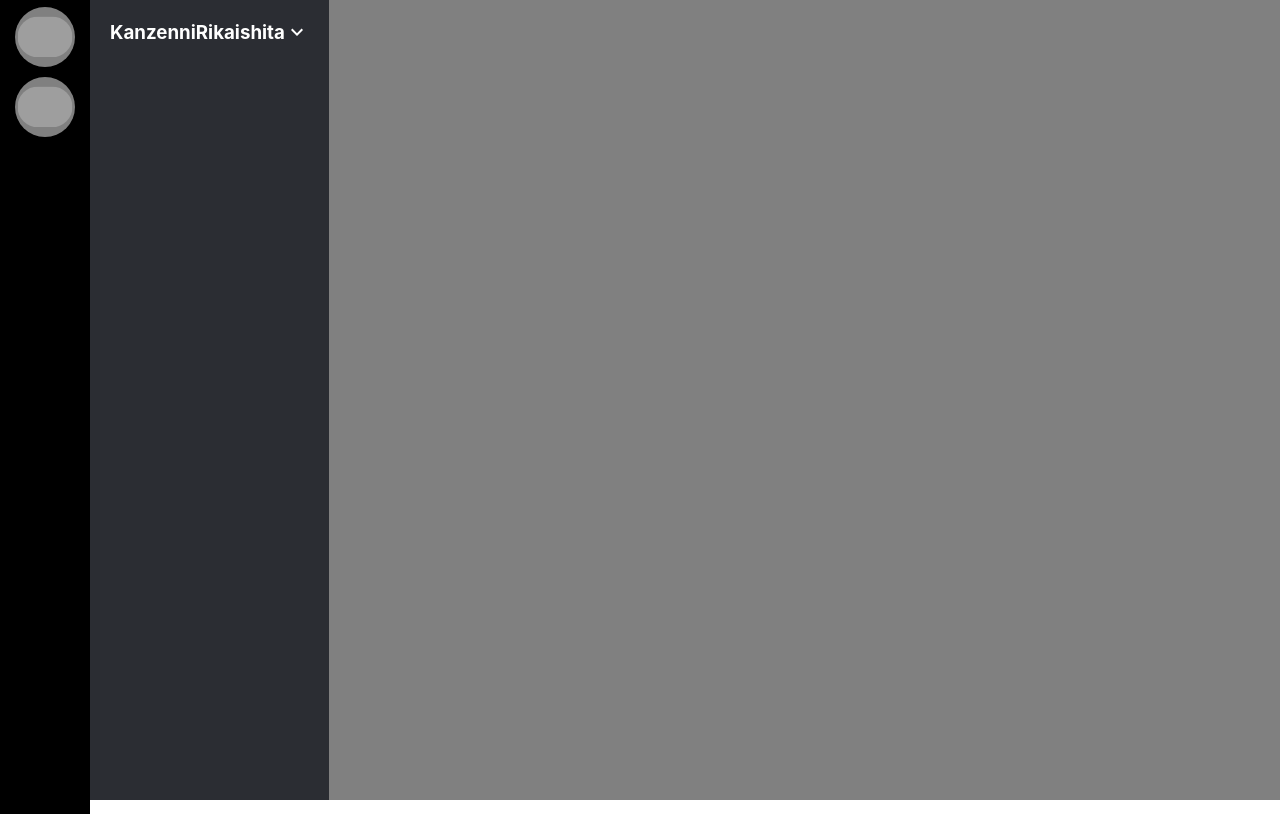
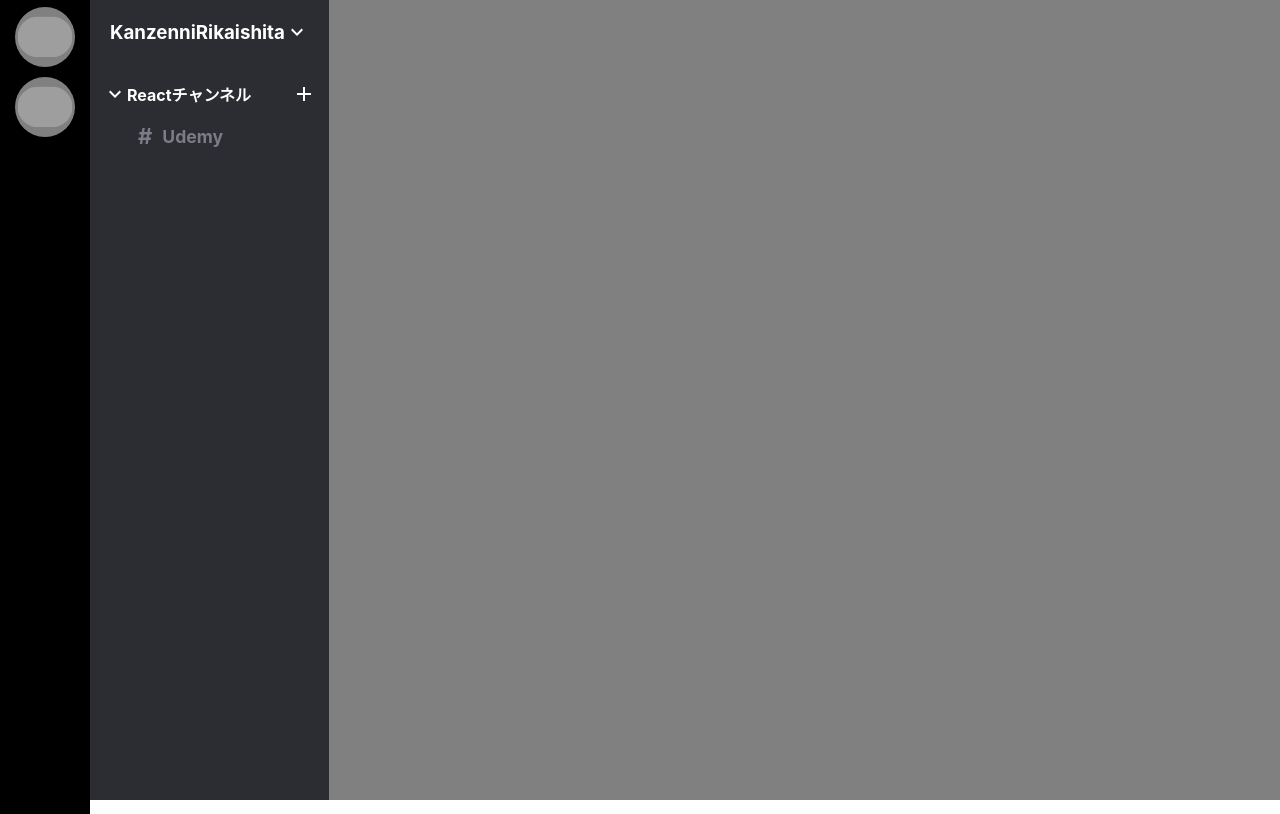
Before and after one commit to MIDO-ruby7/discord-clone, a React (Create React App) app: page / in a window 1280 px wide. Built offline with nearby package versions, Linux system fonts and the light colour scheme; grey boxes are pictures that could not be loaded.

Commit message:
sidebarchannel

```diff
--- a/src/components/sidebar/Sidebar.scss
+++ b/src/components/sidebar/Sidebar.scss
@@ -41,4 +41,19 @@
       padding: 20px;
     }
   }
+  .sidebarChanneles {
+    padding: 13px;
+
+    .sidebarChannelesHeader {
+      display: flex;
+      justify-content: space-between;
+      margin-top: 5px;
+      color: #ffffff;
+
+      .sidebarHeader {
+        display: flex;
+      }
+    }
+  }
+
 }
--- a/src/components/sidebar/Sidebar.tsx
+++ b/src/components/sidebar/Sidebar.tsx
@@ -1,6 +1,8 @@
 import React from 'react'
 import "./Sidebar.scss"
 import ExpandMoreIcon from '@mui/icons-material/ExpandMore';
+import AddIcon from '@mui/icons-material/Add';
+import SidebarChannele from './SidebarChannele';
 
 const Sidebar = () => {
   return (
@@ -18,6 +20,18 @@ const Sidebar = () => {
           <h3>KanzenniRikaishita</h3>
           <ExpandMoreIcon />
         </div>
+        <div className='sidebarChanneles'>
+          <div className='sidebarChannelesHeader'>
+            <div className='sidebarHeader'>
+              <ExpandMoreIcon />
+              <h4>Reactチャンネル</h4>
+            </div>
+            <AddIcon className='sidebarAdIcon' />
+          </div>
+          <div className='sidebarChannelesList'>
+            <SidebarChannele />
+          </div>
+        </div>
       </div>
     </div>
   )
--- /dev/null
+++ b/src/components/sidebar/SidebarChannele.scss
@@ -0,0 +1,24 @@
+.sidebarChannele {
+  padding-left: 20px;
+  margin-top: 2px;
+
+  h4 {
+    color: #7b7c85;
+    display: flex;
+    align-items: center;
+    padding: 5px;
+    font-size: 1.1rem;
+    cursor: pointer;
+
+    &:hover {
+      color: #ffffff;
+      background-color: #333636;
+      border-radius: 7px;
+    }
+  }
+}
+
+.sidebarChannelHash {
+  font-size: 22px;
+  padding: 10px;
+}
--- /dev/null
+++ b/src/components/sidebar/SidebarChannele.tsx
@@ -0,0 +1,15 @@
+import React from 'react'
+import './SidebarChannele.scss'
+
+function SidebarChannele() {
+  return (
+    <div className='sidebarChannele'>
+      <h4>
+        <span className='sidebarChannelHash'>#</span>
+        Udemy
+      </h4>
+    </div>
+  )
+}
+
+export default SidebarChannele
```
